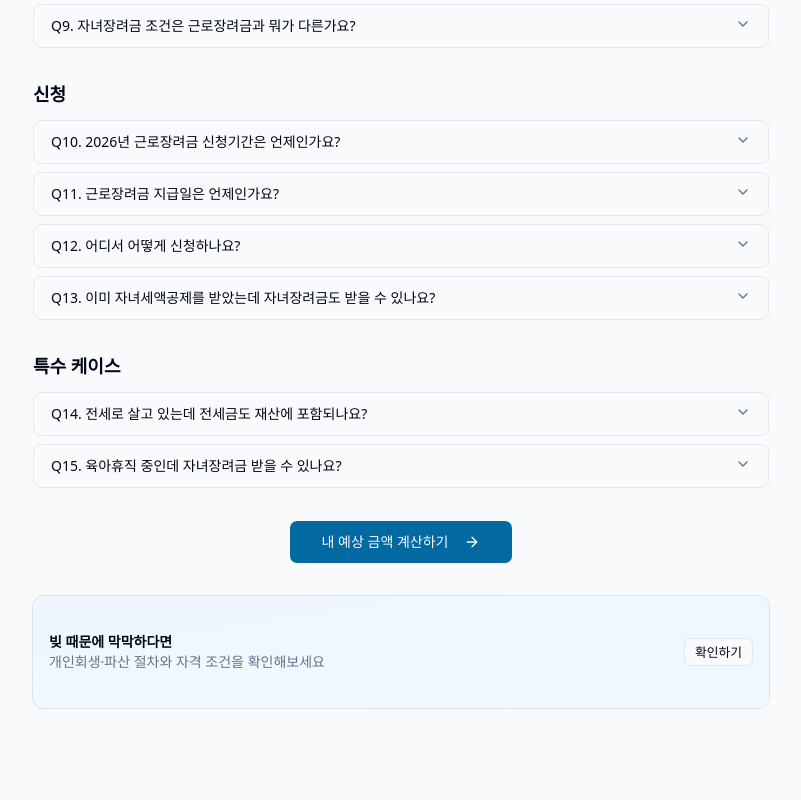
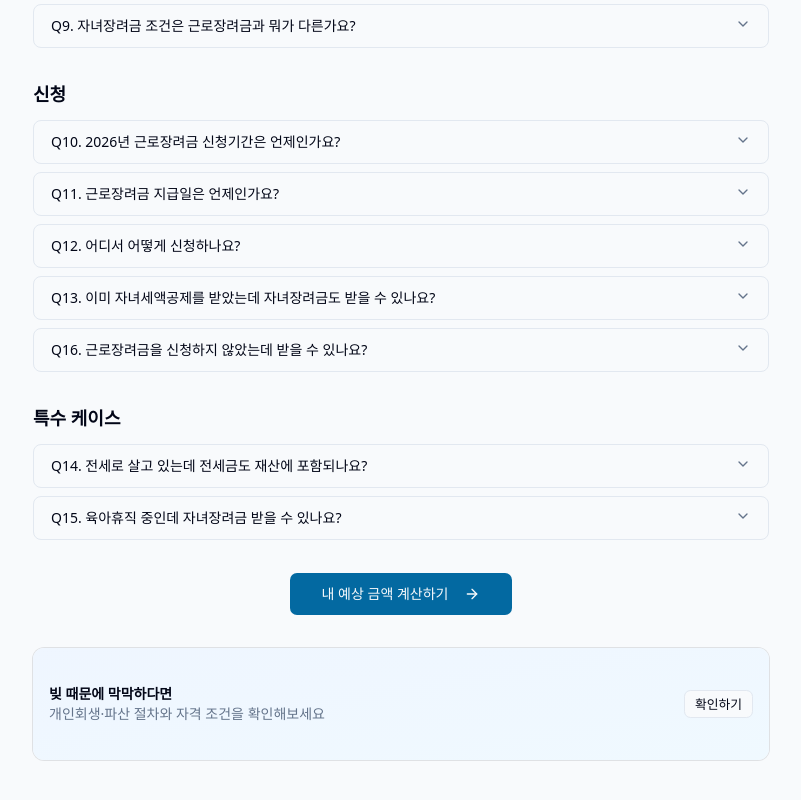
Before and after one commit to defazr/eitc.fazr, a Next.js app: page /faq in a window 1280 px wide. Shown: the part 847-1647 px from the top of the page, without its empty margins (239-1040 px from the left). Built offline with nearby package versions, Linux system fonts and the light colour scheme; no server answers; a web font is replaced by a local one.

Commit message:
feat(faq): Q16 미신청 기한 후 신청 추가 (월 22,200 검색 볼륨)
Co-Authored-By: Claude Opus 4.6 (1M context) <noreply@anthropic.com>

```diff
--- a/src/data/faq.ts
+++ b/src/data/faq.ts
@@ -271,4 +271,13 @@ export const FAQ_ITEMS: FaqItem[] = [
 [→ 내 예상 금액 계산하기](/calculator)`,
     category: "special",
   },
+  // ── application (Q16) ──
+  {
+    id: "q16",
+    question: "Q16. 근로장려금을 신청하지 않았는데 받을 수 있나요?",
+    answer: `정기신청(5월 1일~6월 1일)을 놓쳤더라도 6월 2일부터 12월 1일까지 기한 후 신청이 가능합니다. 단, 산정액의 95%만 지급되고 지급일도 4개월 정도 지연됩니다. 12월 2일 이후에는 해당 연도 신청이 불가하니 늦어도 12월 1일까지는 꼭 신청하세요.
+
+자세한 절차와 손해 금액은 [기한 후 신청 가이드](/updates/late-application-guide) 글에서 확인할 수 있습니다.`,
+    category: "application",
+  },
 ];
```
